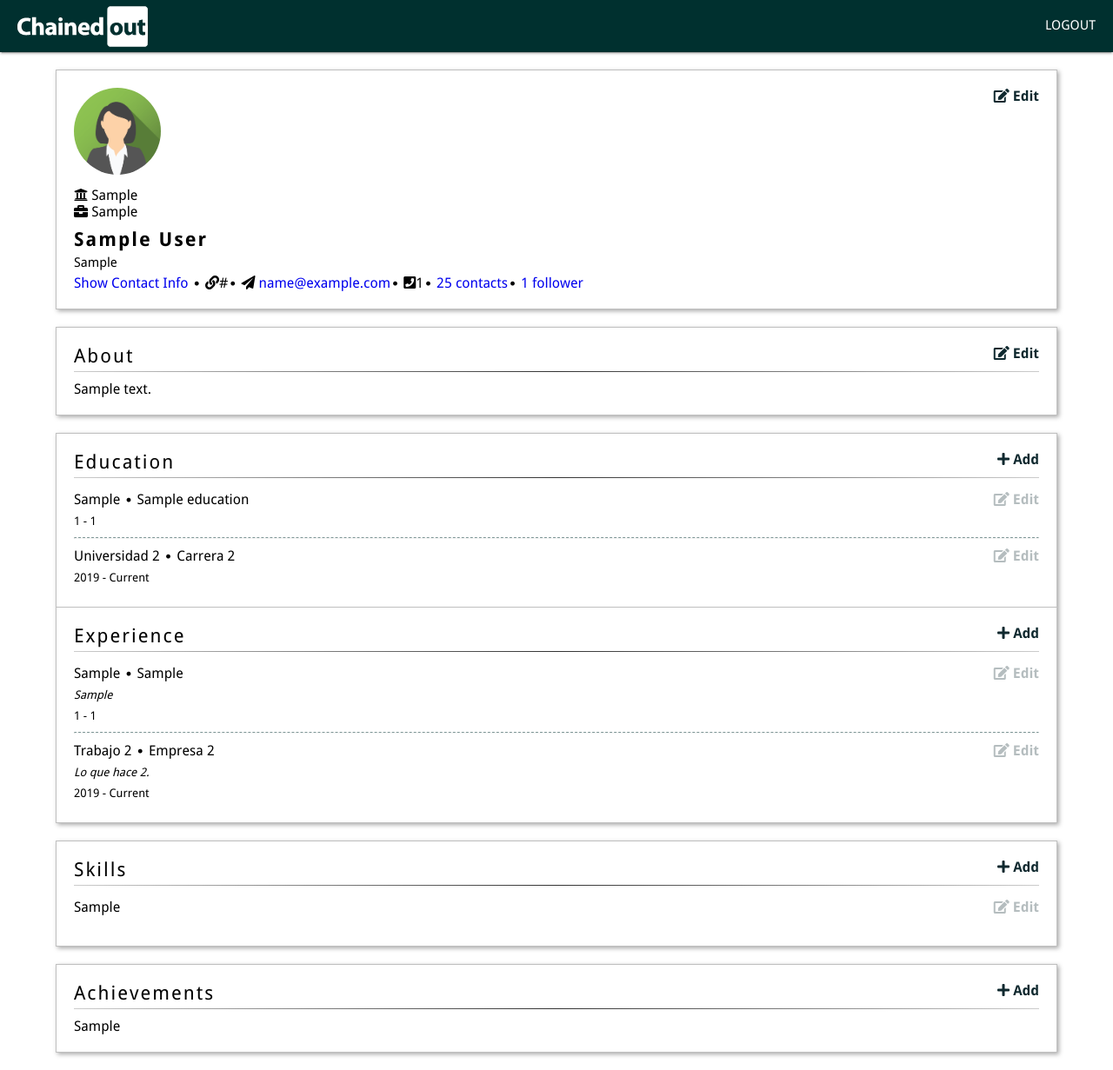
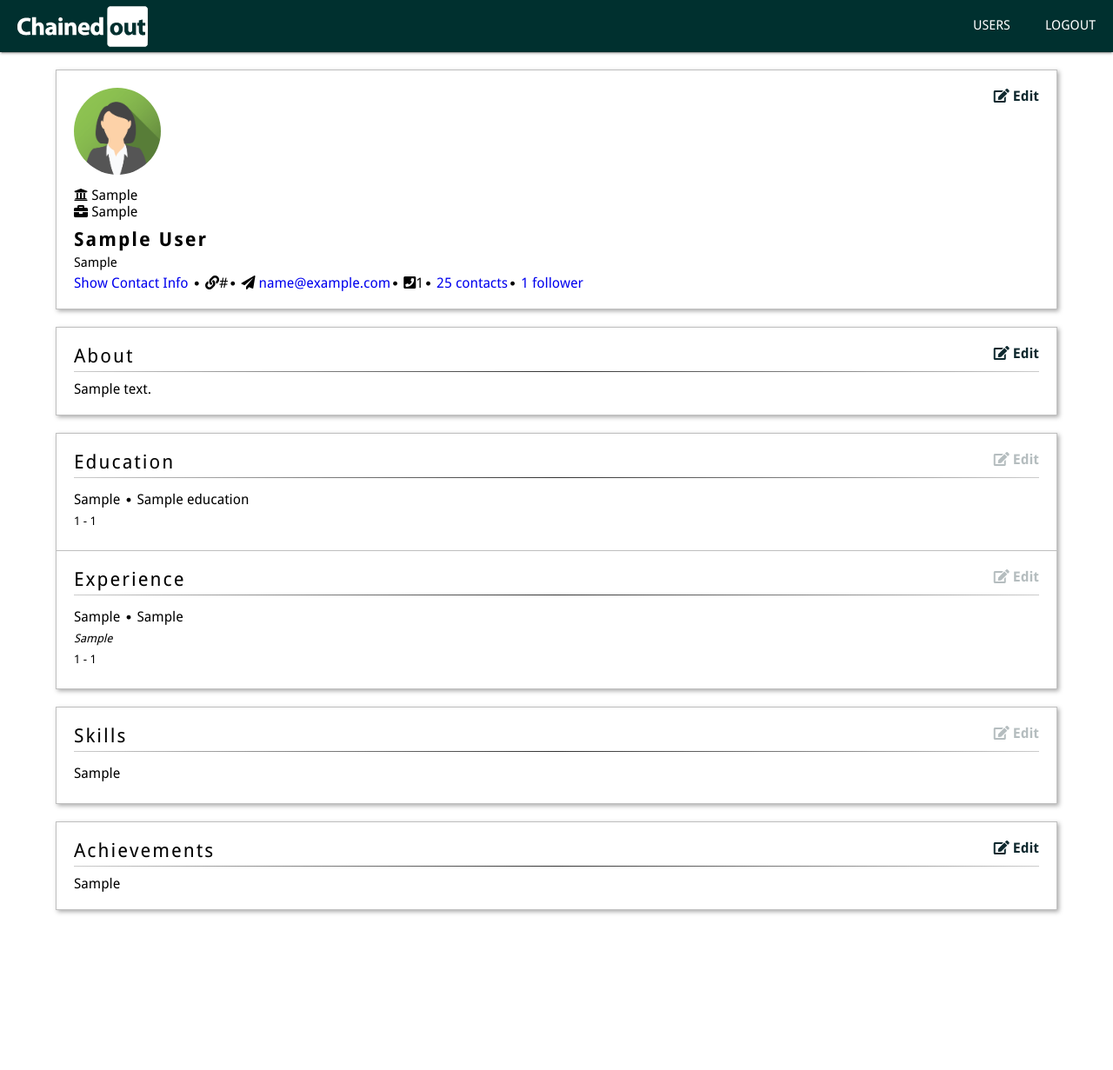
Before and after one commit to UB-ES-19/B4-Chainedout, a Django app: page /web_chainedout/profile/ in a window 1280 px wide. Shown: the whole page at 87% size. After the commit the page ends 1052 px from the top, so only its background shows below. Run offline with Django 3.2, Linux system fonts and the light colour scheme; a user stored in the database is signed in; tables that the repository leaves empty hold one stand-in row (values such as "Sample post"); some libraries are stand-ins or nearby versions.

Commit message:
Updated profile buttons

```diff
--- a/chainedout/templates/header.html
+++ b/chainedout/templates/header.html
@@ -47,6 +47,7 @@
         <ul>
             {% if request.user.is_authenticated %}
                 <li><a id = "logout" class="logout" href="{% url 'logout' %}?next=/"> Logout</a></li>
+                <li><a id = "users" class="users" href="{% url 'user_list' %}"> Users</a></li>
             {% else %}
                 <li><a id = "register" class="register" href="{% url 'register' %}"><i class="fa fa-fw fa-users"></i> Register</a></li>
                 <li><a id = "login" onclick="modal('login_modal', 'block')"><i class="fa fa-fw fa-user"></i> Login</a></li>
--- a/chainedout/templates/user/profile.html
+++ b/chainedout/templates/user/profile.html
@@ -162,7 +162,7 @@
 
     {% ifequal request.user user %}
         <div class="right_box">
-            <div class="elemprofile"><a onclick="modal('profile_edu_modal', 'block')"><i class="fas fa-plus"></i> Add</a></div>
+            <div class="elemprofile edit"><a onclick="modal('profile_edu_modal', 'block')"><i class="fas fa-edit"></i> Edit</a></div>
         </div>
     {% endifequal %}
 
@@ -175,31 +175,10 @@
                 <p><small>{{ user.education.started }} - {{ user.education.finished }}</small></p>
             </div>
 
-            {% ifequal request.user user %}
-                <div class="edit_edubox">
-                    <div class="elemprofile edit"><a onclick="modal('profile_edu_modal', 'block')"><i class="fas fa-edit"></i> Edit</a></div>
-                </div>
-            {% endifequal %}
-
             <div style="clear: both"></div>
         </div>
 
         <hr class="sepelement"/>
-
-        <div class="element">
-            <div class="edubox">
-                <p>Universidad 2 <i class="fas fabsep fa-circle"></i> Carrera 2</p>
-                <p><small>2019 - Current</small></p>
-            </div>
-
-            {% ifequal request.user user %}
-                <div class="edit_edubox">
-                    <div class="elemprofile edit"><a onclick="modal('profile_xp_modal', 'block')"><i class="fas fa-edit"></i> Edit</a></div>
-                </div>
-            {% endifequal %}
-
-            <div style="clear: both"></div>
-        </div>
 
     </div>
 
@@ -240,7 +219,7 @@
 
     {% ifequal request.user user %}
         <div class="right_box">
-            <div class="elemprofile"><a onclick="modal('profile_xp_modal', 'block')"><i class="fas fa-plus"></i> Add</a></div>
+            <div class="elemprofile edit"><a onclick="modal('profile_xp_modal', 'block')"><i class="fas fa-edit"></i> Edit</a></div>
         </div>
     {% endifequal %}
 
@@ -254,32 +233,10 @@
                 <p><small>{{ user.experience.started }} - {{ user.experience.finished }}</small></p>
             </div>
 
-            {% ifequal request.user user %}
-                <div class="edit_edubox">
-                    <div class="elemprofile edit"><a onclick="modal('profile_xp_modal', 'block')"><i class="fas fa-edit"></i> Edit</a></div>
-                </div>
-            {% endifequal %}
-
             <div style="clear: both"></div>
         </div>
 
         <hr class="sepelement"/>
-
-        <div class="element">
-            <div class="edubox">
-                <p>Trabajo 2 <i class="fas fabsep fa-circle"></i> Empresa 2</p>
-                <p><i><small>Lo que hace 2.</small></i></p>
-                <p><small>2019 - Current</small></p>
-            </div>
-
-            {% ifequal request.user user %}
-                <div class="edit_edubox">
-                    <div class="elemprofile edit"><a onclick="modal('profile_xp_modal', 'block')"><i class="fas fa-edit"></i> Edit</a></div>
-                </div>
-            {% endifequal %}
-
-            <div style="clear: both"></div>
-        </div>
 
     </div>
 </div>
@@ -324,7 +281,7 @@
 
     {% ifequal request.user user %}
         <div class="right_box">
-            <div class="elemprofile"><a onclick="modal('profile_skills_modal', 'block')"><i class="fas fa-plus"></i> Add</a></div>
+            <div class="elemprofile edit"><a onclick="modal('profile_skills_modal', 'block')"><i class="fas fa-edit"></i> Edit</a></div>
         </div>
     {% endifequal %}
 
@@ -335,12 +292,6 @@
             <div class="edubox">
                 <p>{{ user.profile.skills }}</p>
             </div>
-
-            {% ifequal request.user user %}
-                <div class="edit_edubox">
-                    <div class="elemprofile edit"><a onclick="modal('profile_skills_modal', 'block')"><i class="fas fa-edit"></i> Edit</a></div>
-                </div>
-            {% endifequal %}
 
             <div style="clear: both"></div>
         </div>
@@ -389,7 +340,7 @@
 
     {% ifequal request.user user %}
         <div class="right_box">
-            <div class="elemprofile"><a onclick="modal('profile_achievement_modal', 'block')"><i class="fas fa-plus"></i> Add</a></div>
+            <div class="elemprofile"><a onclick="modal('profile_achievement_modal', 'block')"><i class="fas fa-edit"></i> Edit</a></div>
         </div>
     {% endifequal %}
 
--- a/chainedout/web_chainedout/views.py
+++ b/chainedout/web_chainedout/views.py
@@ -20,10 +20,10 @@ def save_profile(request):
         user_form = ModifyUserForm(request.POST or None, instance=request.user)
         profile_form = ModifyProfileForm(request.POST or None, instance=request.user.profile)
         bio_form = ModifyBioForm(request.POST or None, instance=request.user.profile)
-        skill_form = ModifySkillsForm(request.POST, instance=request.user.profile)
-        education_form = ModifyEducationForm(request.POST, instance=request.user.education)
-        experience_form = ModifyExperienceForm(request.POST, instance=request.user.experience)
-        achievements_form = ModifyAchievementForm(request.POST, instance=request.user.profile)
+        skill_form = ModifySkillsForm(request.POST or None, instance=request.user.profile)
+        education_form = ModifyEducationForm(request.POST or None, instance=request.user.education)
+        experience_form = ModifyExperienceForm(request.POST or None, instance=request.user.experience)
+        achievements_form = ModifyAchievementForm(request.POST or None, instance=request.user.profile)
         if user_form.is_valid() and profile_form.is_valid():
             user_form.save()
             profile_form.save()
```
Also changed, not shown: chainedout/templates/user/list.html (+11 -5 lines).
